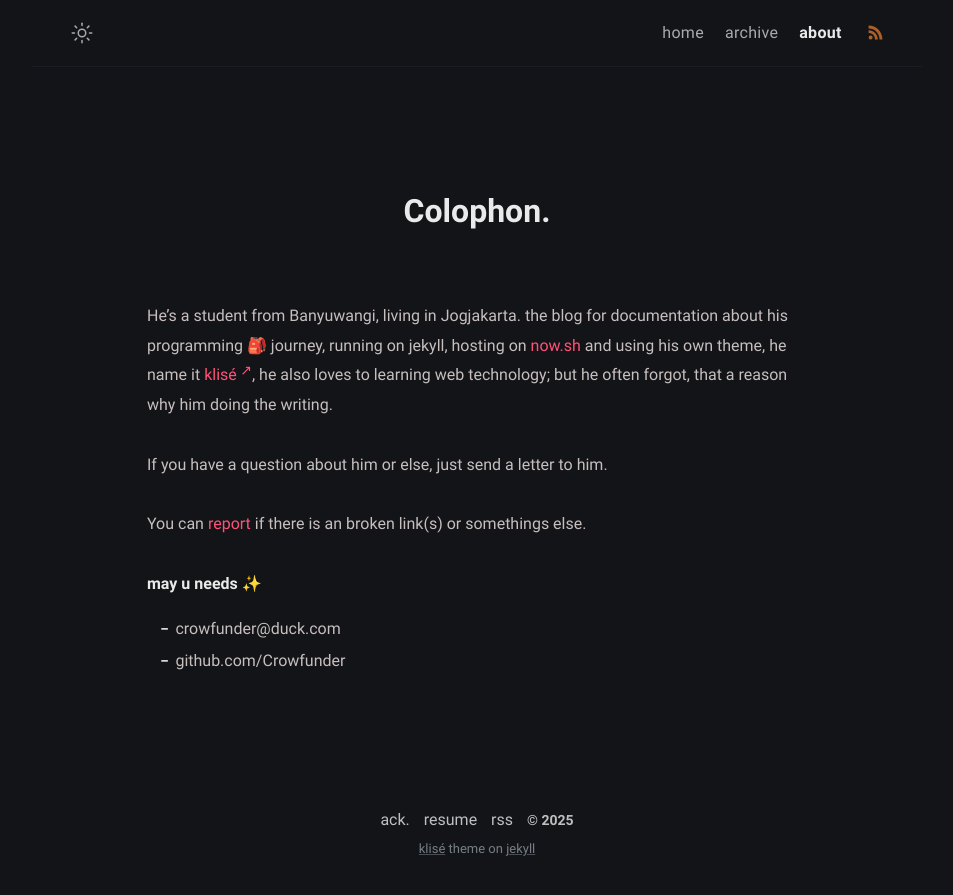
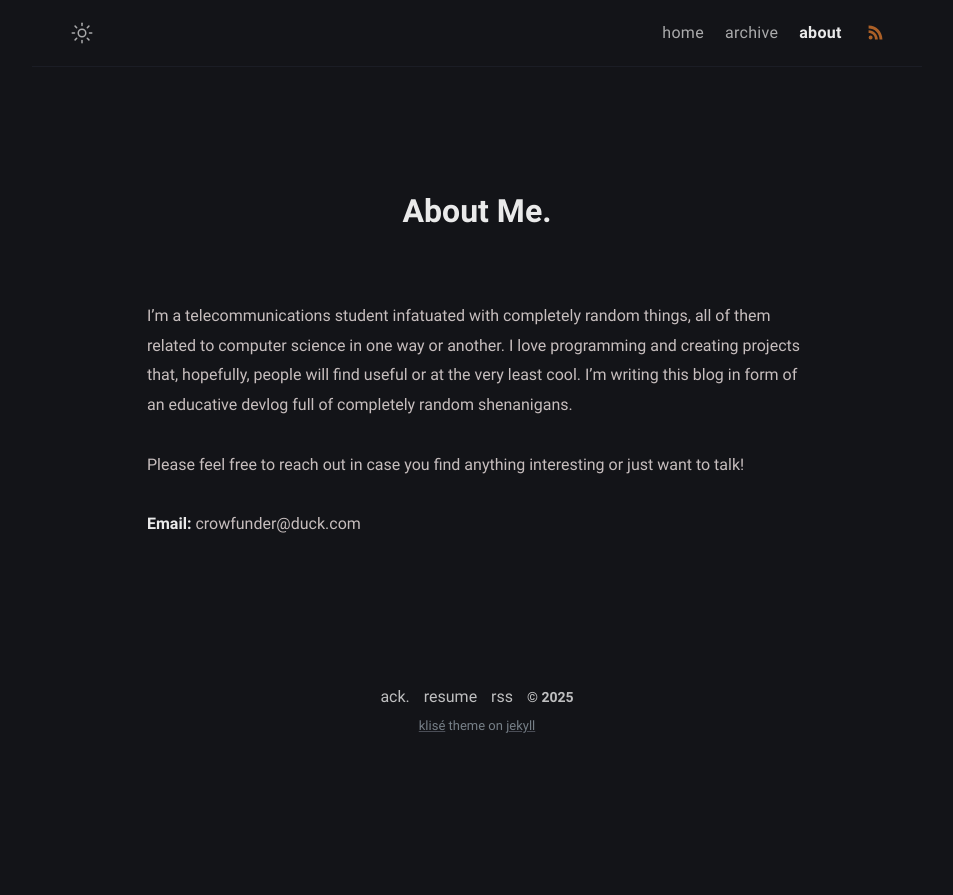
Before and after one commit to Crowfunder/crowfunder.github.io, a Jekyll site: the page built from about.md, in a window 1280 px wide. Shown: the top 895 px of the page, without its empty margins (163-1116 px from the left). Built offline with Jekyll 4.4.1, drawn with Linux system fonts in a browser that asks for light colours.

Commit message:
Update about.md

```diff
--- a/about.md
+++ b/about.md
@@ -1,18 +1,13 @@
 ---
-title: Colophon
+title: About Me
 permalink: /about/
 layout: page
-excerpt: Hello peeps, I'm student of computer science from Banyuwangi, living in Jogjakarta. This blog for documentation about my programming journey, running on jekyll, hosting on netlify and using my own simple theme.
+excerpt: I'm a telecommunications student infatuated with completely random things, all of them related to computer science in one way or another.
 comments: false
 ---
 
-He's a student from Banyuwangi, living in Jogjakarta. the blog for documentation about his programming 🎒 journey, running on jekyll, hosting on [now.sh](http://now.sh) and using his own theme, he name it <a href="https://github.com/piharpi/jekyll-klise" target="_blank" rel="noopener">klisé</a>, he also loves to learning web technology; but he often forgot, that a reason why him doing the writing.
+I'm a telecommunications student infatuated with completely random things, all of them related to computer science in one way or another. I love programming and creating projects that, hopefully, people will find useful or at the very least cool. I'm writing this blog in form of an educative devlog full of completely random shenanigans.
 
-If you have a question about him or else, just send a letter to him.
+Please feel free to reach out in case you find anything interesting or just want to talk!
 
-You can [report](http://github.com/piharpi/jekyll-klise/issues/new) if there is an broken link(s) or somethings else.
-
-**may u needs ✨**
-
-- {{ site.author.email }}
-- github.com/{{ site.author.github }}
+**Email:** {{ site.author.email }}
```
